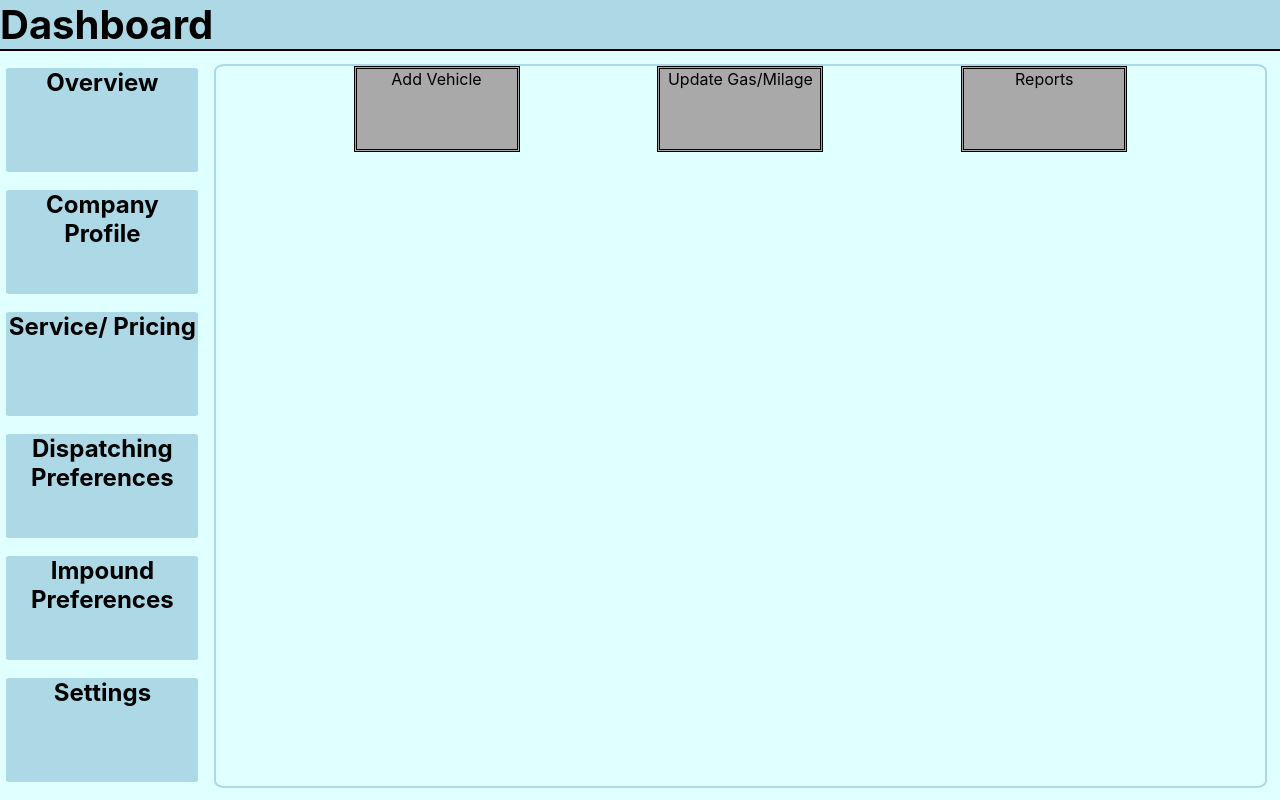
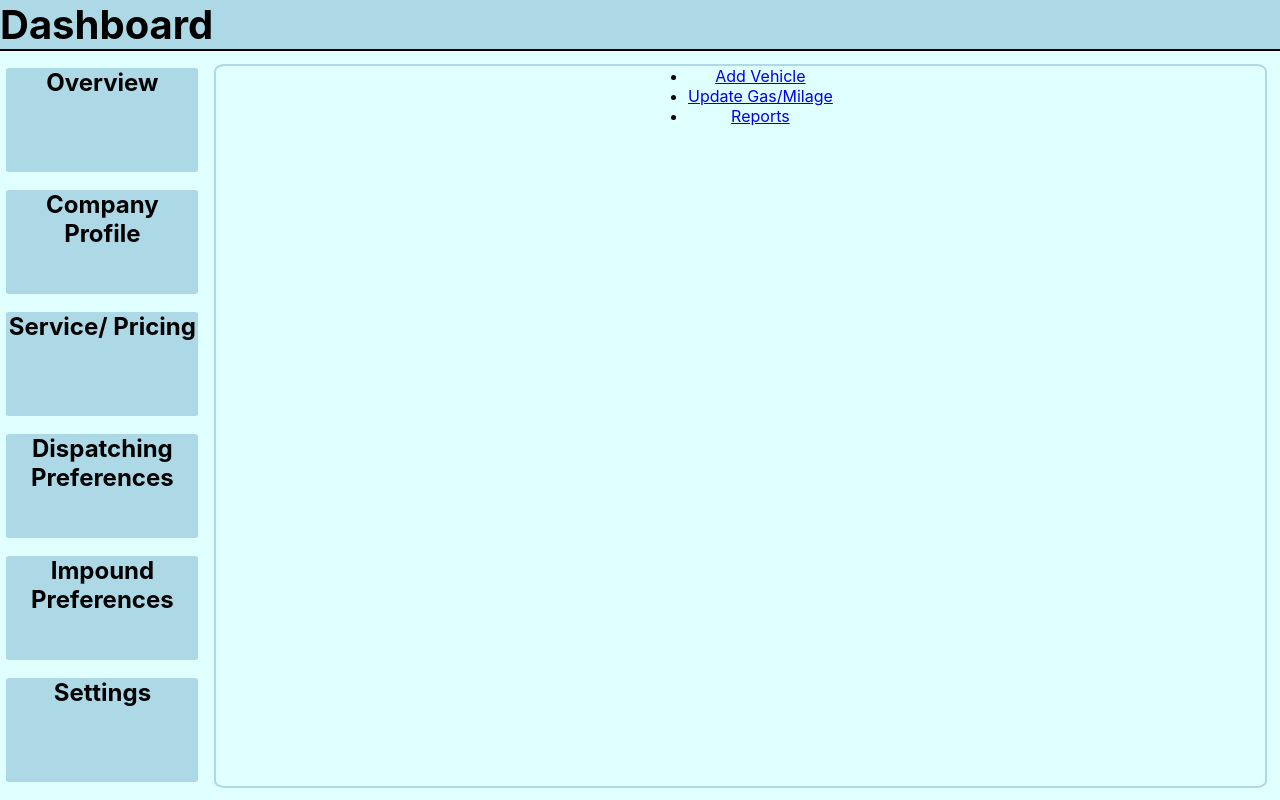
Before and after one commit to Ashley426/towApp, a React (Create React App) app: page / in a window 1280 px wide. Built offline with nearby package versions, Linux system fonts and the light colour scheme.

Commit message:
Design Update

```diff
--- a/src/components/dashboard/Dashboard.jsx
+++ b/src/components/dashboard/Dashboard.jsx
@@ -1,5 +1,6 @@
 import './dashboard.css';
 import Buttons from './sides';
+import MainTabs from './mainComp';
 
 export default function Dashboard(){
     return(
@@ -16,9 +17,10 @@ export default function Dashboard(){
                 <Buttons title="Settings"/>
             </aside>
             <main>
-                <div className="dashOption">Add Vehicle</div>
+                <MainTabs/>
+                {/* <div className="dashOption">Add Vehicle</div>
                 <div className="dashOption">Update Gas/Milage</div>
-                <div className="dashOption">Reports</div>
+                <div className="dashOption">Reports</div> */}
             </main>
         </div>
     )
--- a/src/components/dashboard/dashboard.css
+++ b/src/components/dashboard/dashboard.css
@@ -63,3 +63,8 @@
     width: 100%;
     font-size: x-large;
 }
+
+.subView{
+    border: 2px solid black;
+    height: 80%;
+}
--- /dev/null
+++ b/src/components/dashboard/mainComp.jsx
@@ -0,0 +1,19 @@
+import './dashboard.css'
+
+export default function MainTabs(props){
+    return(
+        <div>
+            <ul class="nav nav-pills">
+                <li class="nav-item">
+                    <a class="nav-link active" aria-current="page" href="{<SubTabs subTitles='Hello World'/>}">Add Vehicle</a>
+                </li>
+                <li class="nav-item">
+                    <a class="nav-link" href="{<SubTabs/>}">Update Gas/Milage</a>
+                </li>
+                <li class="nav-item">
+                    <a class="nav-link" href="{<SubTabs/>}">Reports</a>
+                </li>
+            </ul>
+        </div>
+    )
+}
```
Also changed, not shown: src/components/dashboard/subMain.jsx (added, +9 -0 lines).
